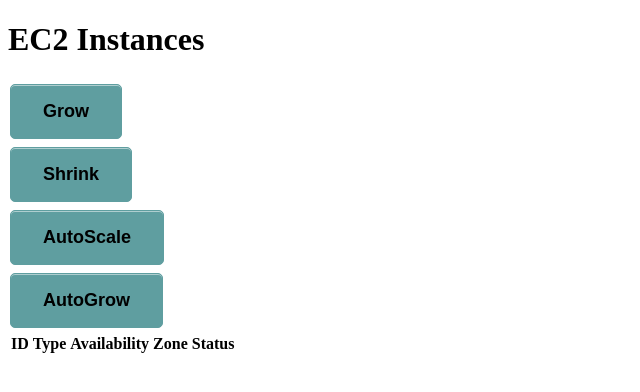
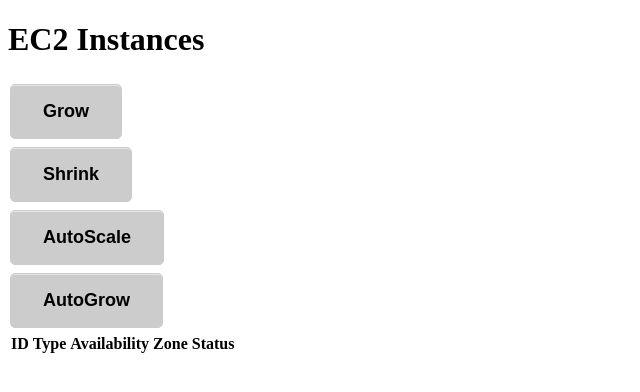
Before and after one commit to AnqiPang/manager-app, a Flask app: page /ec2_examples in a window 1280 px wide. Shown: the top 392 px of the page, without its empty margins (0-640 px from the left). Run offline with Flask 2, Linux system fonts and the light colour scheme; data that the repository does not hold is empty; some libraries are stand-ins or nearby versions.

Commit message:
form button

```diff
--- a/app/templates/ec2_examples/list.html
+++ b/app/templates/ec2_examples/list.html
@@ -3,16 +3,17 @@
 
     <style>
     input[type=submit] {
-        background:#5F9EA0;
+        background:#ccc;
         cursor:pointer;
         border-radius: 5px;
         padding: 16px 32px;
         margin: 4px 2px;
         font-size: 18px;
         font-weight: bold;
+        color: #5F9EA0
         -moz-border-radius: 5px;
         -webkit-border-radius: 5px;
-        border: 1px solid #5F9EA0;
+        border: 1px solid #ccc;
         box-shadow: 0 1px 0 rgba(255, 255, 255, 0.5) inset;
         -moz-box-shadow: 0 1px 0 rgba(255, 255, 255, 0.5) inset;
         -webkit-box-shadow: 0 1px 0 rgba(255, 255, 255, 0.5) inset;
```
